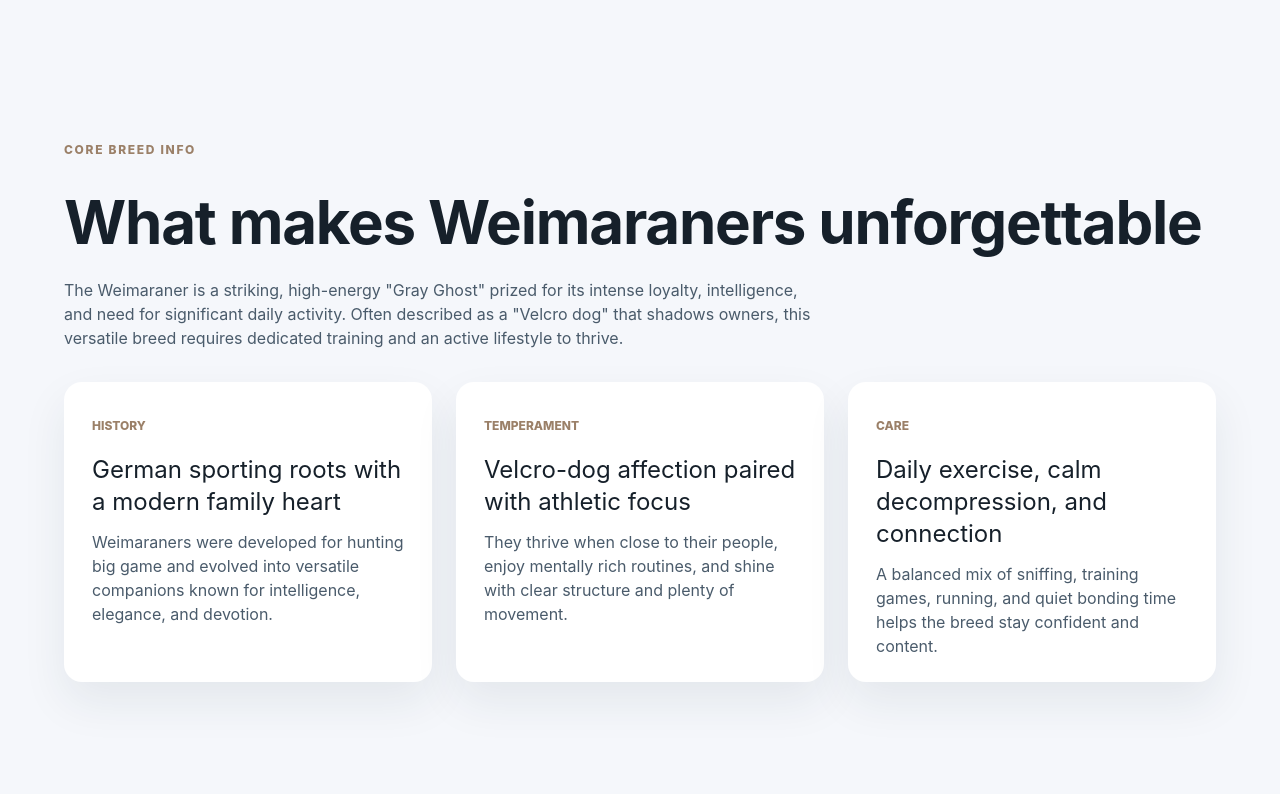
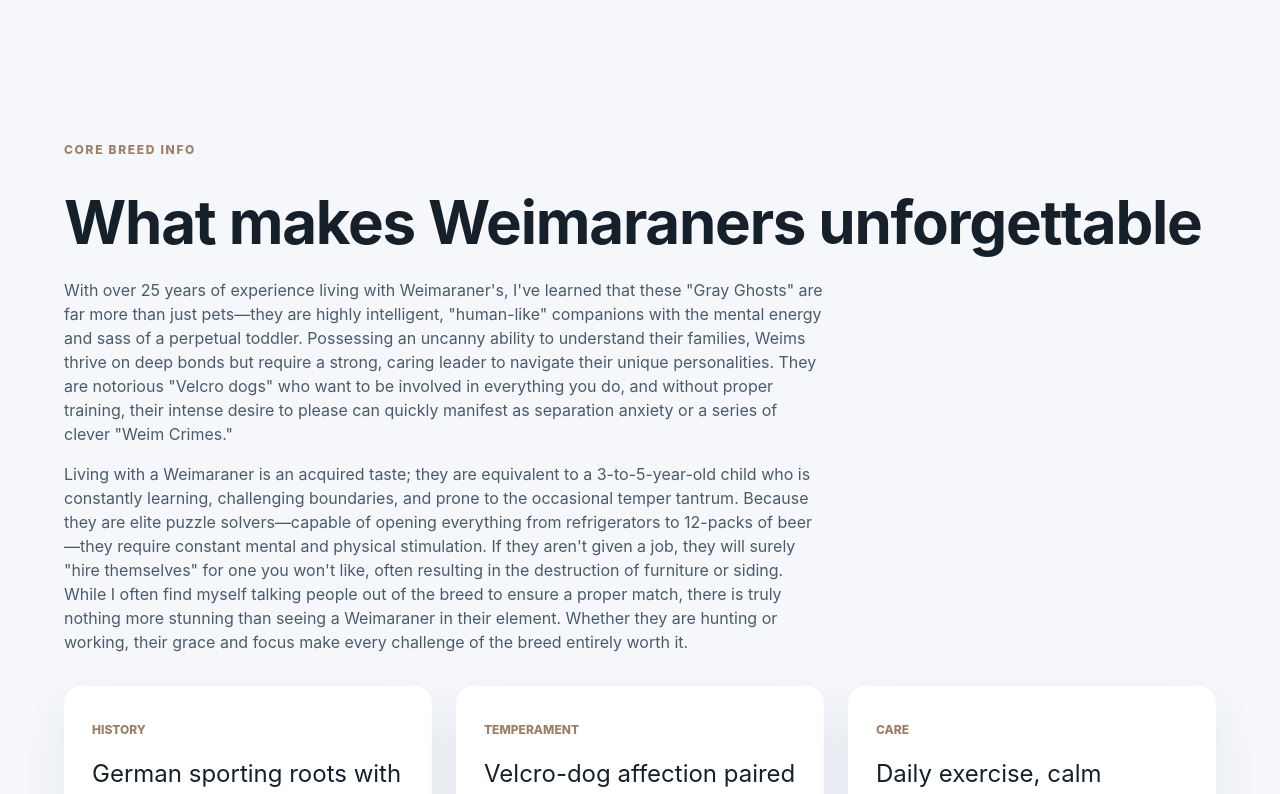
Before and after one commit to evilbeliver/weimwisdom, a Next.js app: page / in a window 1280 px wide. Shown: the part 880-1674 px from the top of the page. Built offline with nearby package versions, Linux system fonts and the light colour scheme.

Commit message:
updated content on home page

```diff
--- a/src/components/SectionBlock.tsx
+++ b/src/components/SectionBlock.tsx
@@ -5,7 +5,7 @@ type SectionBlockProps = {
   id?: string;
   eyebrow?: string;
   title: string;
-  description: string;
+  description: string | string[];
   fallback?: string;
   hasContent?: boolean;
   children?: ReactNode;
@@ -30,9 +30,19 @@ export function SectionBlock({
             </Typography>
           ) : null}
           <Typography variant="h2">{title}</Typography>
-          <Typography component="p" variant="body1" color="text.secondary" maxWidth={760}>
-            {description}
-          </Typography>
+          {Array.isArray(description) ? (
+            <Stack spacing={2} maxWidth={760}>
+              {description.map((paragraph, index) => (
+                <Typography key={index} component="p" variant="body1" color="text.secondary">
+                  {paragraph}
+                </Typography>
+              ))}
+            </Stack>
+          ) : (
+            <Typography component="p" variant="body1" color="text.secondary" maxWidth={760}>
+              {description}
+            </Typography>
+          )}
         </Stack>
         {hasContent ? children : <Alert severity="info">{fallback}</Alert>}
       </Container>
--- a/src/pages/index.tsx
+++ b/src/pages/index.tsx
@@ -18,7 +18,10 @@ export default function HomePage() {
         id="breed-overview"
         eyebrow="Core breed info"
         title="What makes Weimaraners unforgettable"
-        description="The Weimaraner is a striking, high-energy &quot;Gray Ghost&quot; prized for its intense loyalty, intelligence, and need for significant daily activity. Often described as a &quot;Velcro dog&quot; that shadows owners, this versatile breed requires dedicated training and an active lifestyle to thrive."
+        description={[
+          "With over 25 years of experience living with Weimaraner's, I've learned that these \"Gray Ghosts\" are far more than just pets—they are highly intelligent, \"human-like\" companions with the mental energy and sass of a perpetual toddler. Possessing an uncanny ability to understand their families, Weims thrive on deep bonds but require a strong, caring leader to navigate their unique personalities. They are notorious \"Velcro dogs\" who want to be involved in everything you do, and without proper training, their intense desire to please can quickly manifest as separation anxiety or a series of clever \"Weim Crimes.\"",
+          "Living with a Weimaraner is an acquired taste; they are equivalent to a 3-to-5-year-old child who is constantly learning, challenging boundaries, and prone to the occasional temper tantrum. Because they are elite puzzle solvers—capable of opening everything from refrigerators to 12-packs of beer—they require constant mental and physical stimulation. If they aren't given a job, they will surely \"hire themselves\" for one you won't like, often resulting in the destruction of furniture or siding. While I often find myself talking people out of the breed to ensure a proper match, there is truly nothing more stunning than seeing a Weimaraner in their element. Whether they are hunting or working, their grace and focus make every challenge of the breed entirely worth it."
+        ]}
         hasContent={homeHighlights.length > 0}
         fallback={fallbackMessage}
       >
```
